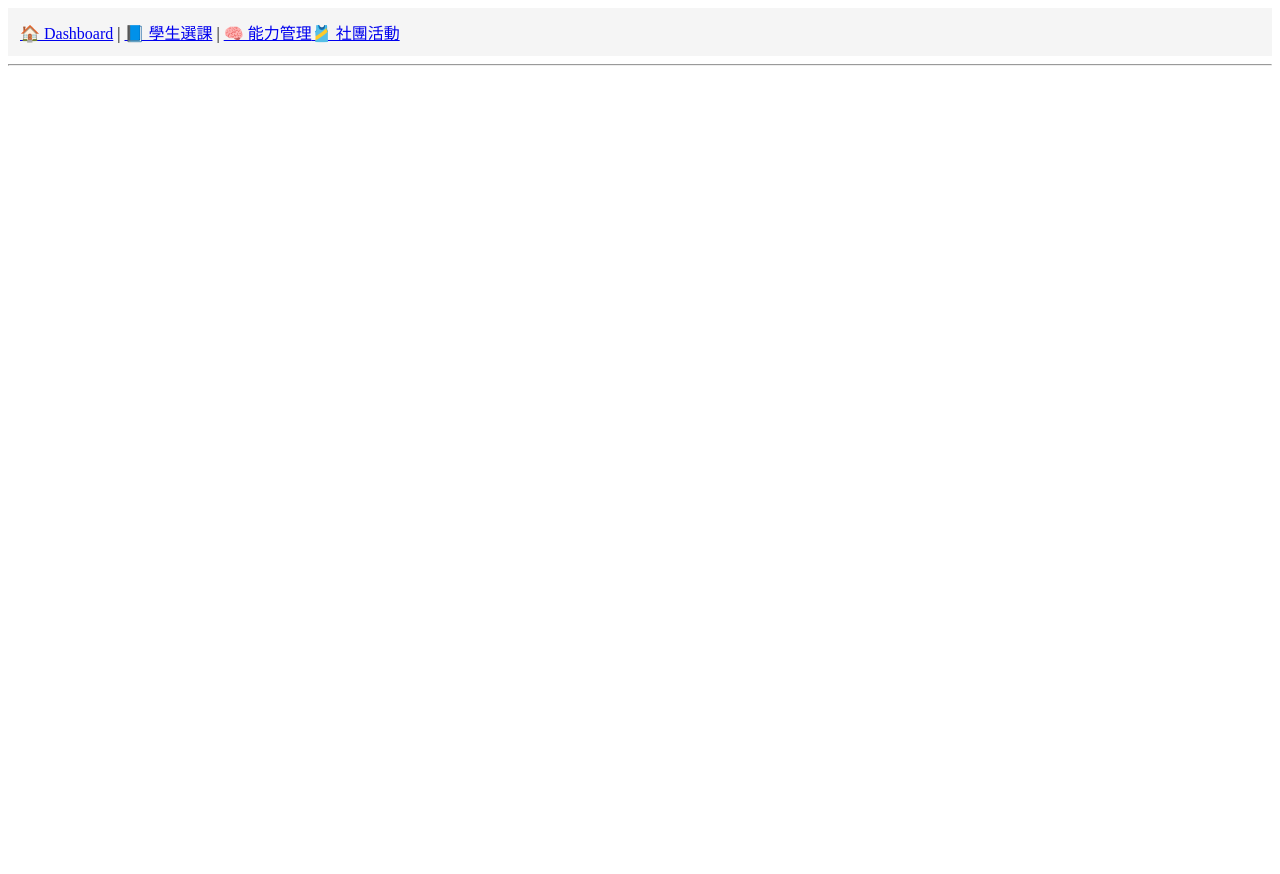
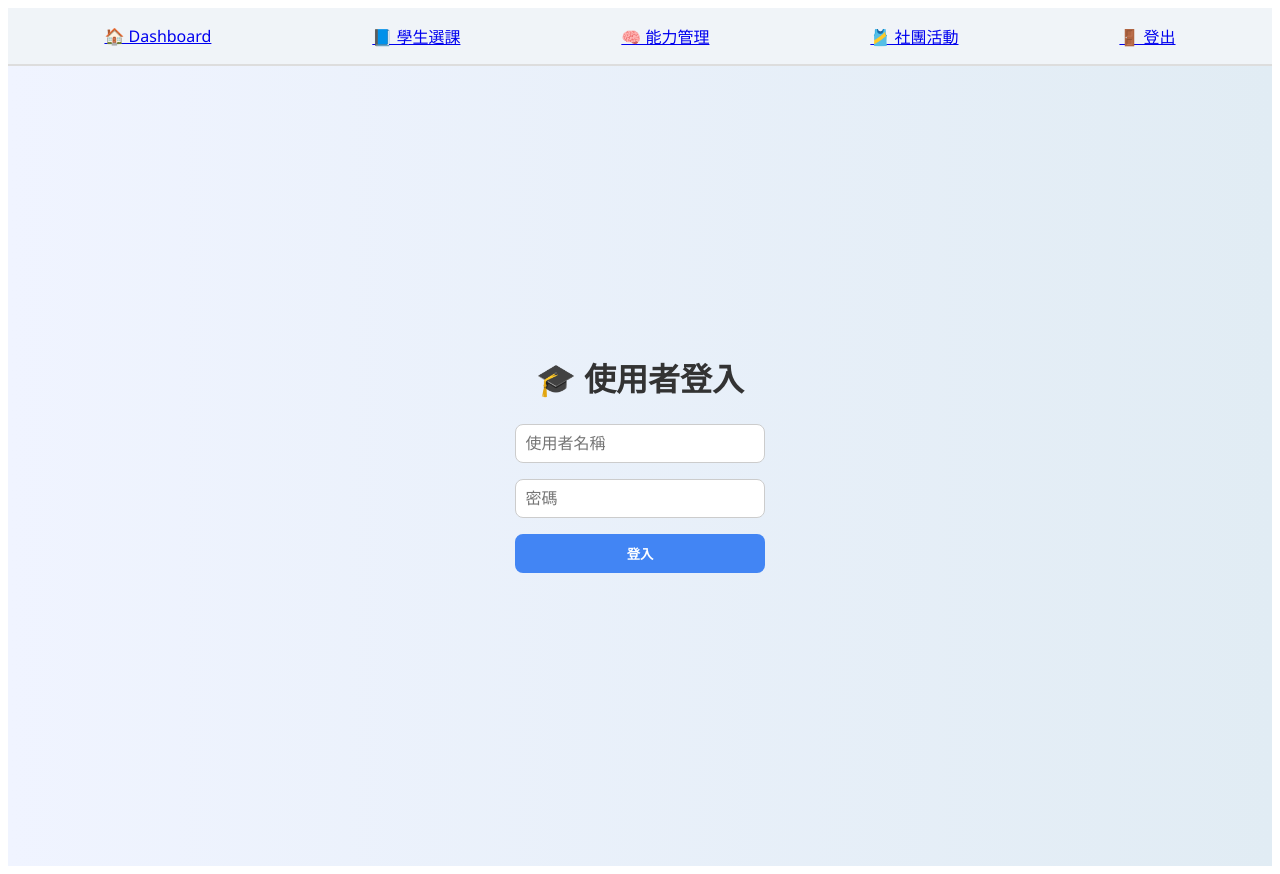
Before and after one commit to Eton433/semester_planning_consultant, a Vue app in the folder frontend/: page /login in a window 1280 px wide. Before the commit the page ends 800 px from the top, so only its background shows below. Built offline with nearby package versions, Linux system fonts and the light colour scheme.

Commit message:
add login

```diff
--- a/frontend/src/App.vue
+++ b/frontend/src/App.vue
@@ -1,29 +1,44 @@
 <template>
   <div>
     <nav>
-      <router-link to="/dashboard">🏠 Dashboard</router-link> |
-      <router-link to="/student">📘 學生選課</router-link> |
+      <router-link to="/dashboard">🏠 Dashboard</router-link>
+      <router-link to="/student">📘 學生選課</router-link>
       <router-link to="/abilities">🧠 能力管理</router-link>
       <router-link to="/clubs">🎽 社團活動</router-link>
+      <router-link to="/Login">🚪 登出</router-link>
     </nav>
-
-    <hr />
 
     <router-view />
   </div>
 </template>
 
 <script setup>
-// 不需要再 import 組件，由 router 控制切換
+// router 控制切換，不需額外 import
 </script>
 
 <style scoped>
 nav {
-  padding: 12px;
-  background-color: #f5f5f5;
+  display: flex;
+  justify-content: space-around; /* ✅ 平均分配 */
+  align-items: center;
+  padding: 1rem;
+  background-color: #f0f4f8;
+  border-bottom: 2px solid #ddd;
+  font-family: 'Segoe UI', sans-serif;
 }
+
 router-link {
-  margin: 0 10px;
+  padding: 0.6rem 1rem;
+  background-color: #e3eaf5;
+  color: #333;
+  border-radius: 8px;
   text-decoration: none;
+  font-weight: bold;
+  transition: all 0.3s ease;
+}
+
+router-link:hover {
+  background-color: #cbdcf3;
+  color: #1a73e8;
 }
 </style>
--- /dev/null
+++ b/frontend/src/components/Auth.vue
@@ -0,0 +1,100 @@
+<script setup>
+import { ref } from 'vue'
+import { useRouter } from 'vue-router'
+import axios from 'axios'
+
+const username = ref('')
+const password = ref('')
+const message = ref('')
+const router = useRouter()
+
+const login = async () => {
+  try {
+    const res = await axios.post('http://localhost:3000/auth/login', {
+      username: username.value,
+      password: password.value
+    })
+
+    message.value = res.data.message || '登入成功！'
+    console.log('✅ 登入成功：', res.data.user)
+
+    router.push('/dashboard')
+  } catch (err) {
+    message.value = '登入失敗：' + (err.response?.data?.message || err.message)
+  }
+}
+</script>
+
+<template>
+  <div class="login-container">
+    <h2>🎓 使用者登入</h2>
+
+    <div class="form">
+      <input v-model="username" placeholder="使用者名稱" />
+      <input v-model="password" type="password" placeholder="密碼" />
+      <button @click="login">登入</button>
+    </div>
+
+    <p class="message">{{ message }}</p>
+  </div>
+</template>
+
+<style scoped>
+.login-container {
+  display: flex;
+  flex-direction: column;
+  align-items: center;
+  justify-content: center;
+  height: 100vh;
+  background: linear-gradient(to right, #f0f4ff, #e1ecf4);
+  font-family: 'Segoe UI', sans-serif;
+}
+
+h2 {
+  font-size: 2rem;
+  margin-bottom: 1.5rem;
+  color: #333;
+}
+
+.form {
+  display: flex;
+  flex-direction: column;
+  gap: 1rem;
+  width: 250px;
+}
+
+input {
+  padding: 0.6rem;
+  border: 1px solid #ccc;
+  border-radius: 8px;
+  font-size: 1rem;
+  background-color: #fff;
+  transition: border-color 0.3s;
+}
+
+input:focus {
+  outline: none;
+  border-color: #4285f4;
+}
+
+button {
+  padding: 0.6rem;
+  border: none;
+  background-color: #4285f4;
+  color: white;
+  font-weight: bold;
+  border-radius: 8px;
+  cursor: pointer;
+  transition: background-color 0.3s;
+}
+
+button:hover {
+  background-color: #3367d6;
+}
+
+.message {
+  margin-top: 1rem;
+  color: #d93025;
+  font-weight: bold;
+}
+</style>
--- a/frontend/src/router/index.js
+++ b/frontend/src/router/index.js
@@ -1,5 +1,5 @@
 import { createRouter, createWebHistory } from 'vue-router'
-
+import Auth from '../components/Auth.vue'
 import StudentCoursePlanner from '../components/StudentCoursePlanner.vue'
 import AbilityManager from '../components/AbilityManager.vue'
 import Dashboard from '../components/Dashboard.vue'
@@ -8,7 +8,11 @@ import StudentClubPage from '../components/StudentClubPage.vue'
 const routes = [
   {
     path: '/',
-    redirect: '/dashboard'
+    redirect: '/login'  // ← 這裡改成導向 login
+  },
+  {
+    path: '/login',
+    component: () => import('../components/Auth.vue')  // ← 確保這行有載入 Auth.vue
   },
   {
     path: '/student',
@@ -23,10 +27,11 @@ const routes = [
     component: Dashboard
   },
   {
-    path: '/clubs', // ✅ 正確設定為 /clubs
+    path: '/clubs',
     component: StudentClubPage
   }
 ]
+
 
 const router = createRouter({
   history: createWebHistory(),
```
Also changed, not shown: frontend/package.json (+7 -0 lines), 1 other file (tests, documents, lock files or other folders).
